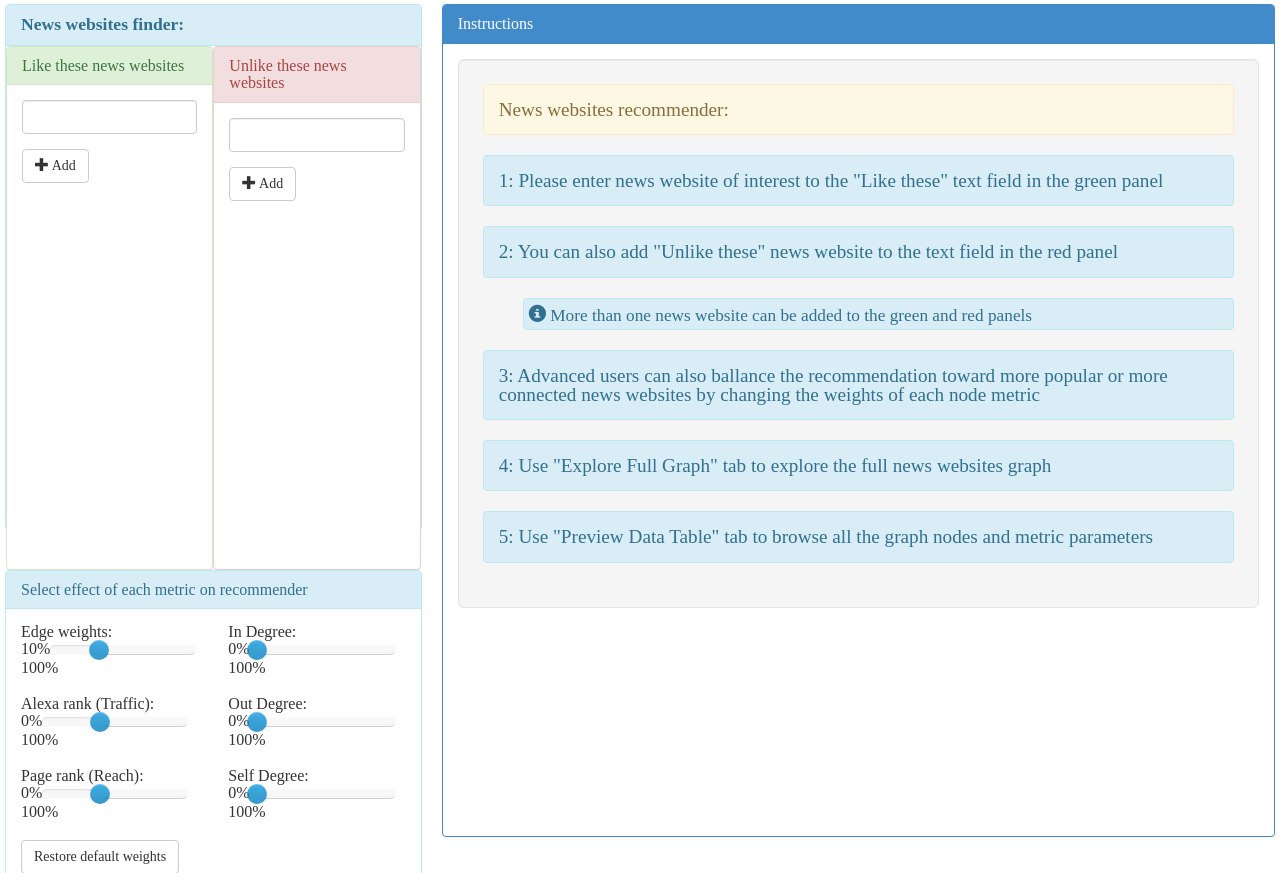
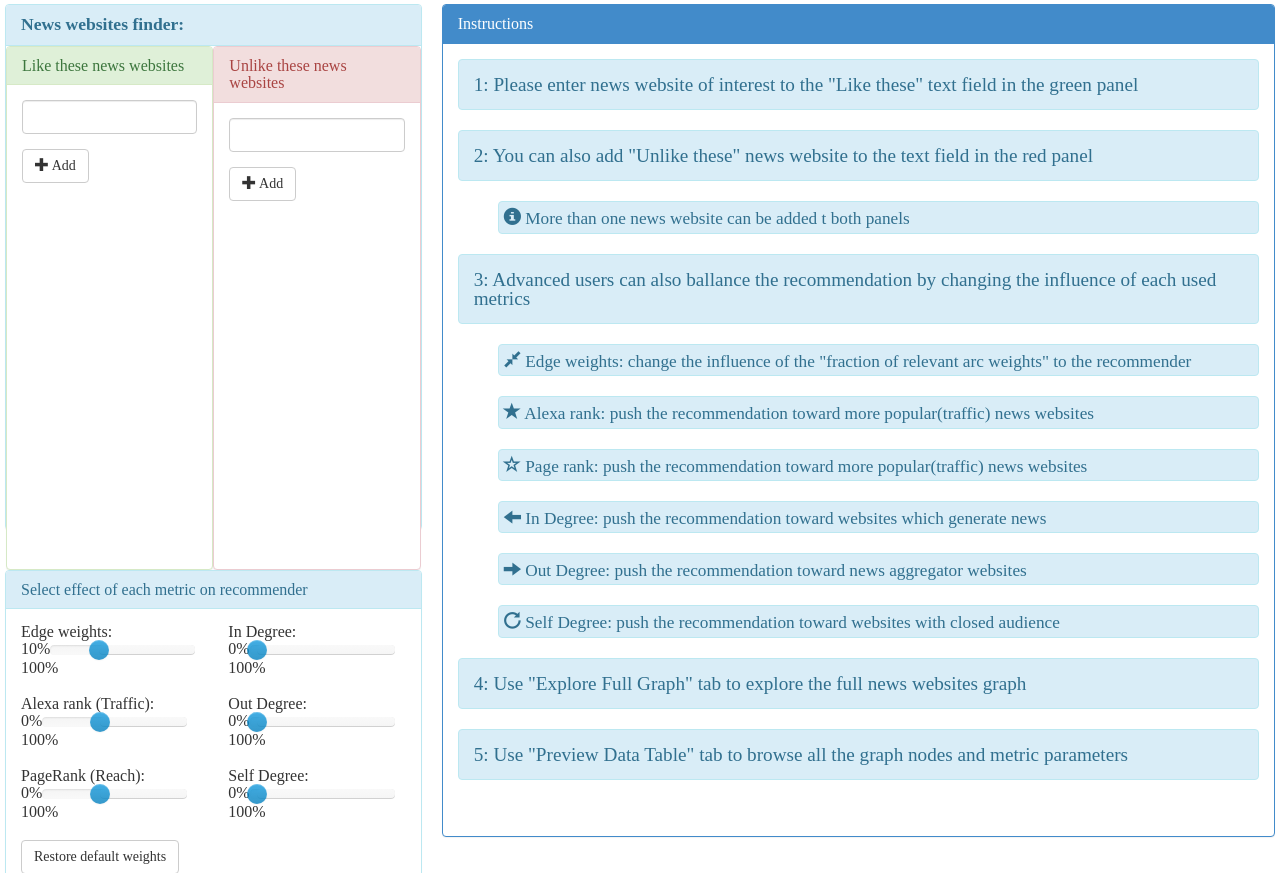
Before and after one commit to bespam/NewsNet, a Flask app: page / in a window 1280 px wide. Shown: the part 50-923 px from the top of the page. Run offline with Flask 2, Linux system fonts and the light colour scheme; data that the repository does not hold is empty; some libraries are stand-ins or nearby versions.

Commit message:
instructions

```diff
--- a/app/templates/search.html
+++ b/app/templates/search.html
@@ -85,7 +85,7 @@ border-left: none;
                         <div class="col-md-6">
                     Edge weights:<br><div style="margin-bottom:4px">10%{{sliders_form.links_slider(id ='links_slider', class='span2', size=13, value=config['links_slider'], ** {'data-slider-min':'10', 'data-slider-max':'100', 'data-slider-step':'10', 'data-slider-value':config['links_slider'], 'data-slider-orientation':'horizontal', 'data-slider-selection':'after', 'data-slider-tooltip':'hide'})}}100%</div><br>
                     Alexa rank (Traffic):<br><div style="margin-bottom:4px">0%{{sliders_form.alexa_slider(id ='alexa_slider', class='span2', size=13, value=config['alexa_slider'], ** {'data-slider-min':'0', 'data-slider-max':'100', 'data-slider-step':'10', 'data-slider-value':config['alexa_slider'], 'data-slider-orientation':'horizontal', 'data-slider-selection':'after', 'data-slider-tooltip':'hide'})}}100%</div><br>
-                    Page rank (Reach):<br><div style="margin-bottom:4px">0%{{sliders_form.p_rank_slider(id ='p_rank_slider', class='span2', size=13, value=config['p_rank_slider'], ** {'data-slider-min':'0', 'data-slider-max':'100', 'data-slider-step':'10', 'data-slider-value':config['p_rank_slider'], 'data-slider-orientation':'horizontal', 'data-slider-selection':'after', 'data-slider-tooltip':'hide'})}}100%</div><br>
+                    PageRank (Reach):<br><div style="margin-bottom:4px">0%{{sliders_form.p_rank_slider(id ='p_rank_slider', class='span2', size=13, value=config['p_rank_slider'], ** {'data-slider-min':'0', 'data-slider-max':'100', 'data-slider-step':'10', 'data-slider-value':config['p_rank_slider'], 'data-slider-orientation':'horizontal', 'data-slider-selection':'after', 'data-slider-tooltip':'hide'})}}100%</div><br>
                         </div>
                         <div class="col-md-6">
                     In Degree:<br><div style="margin-bottom:4px">0%{{sliders_form.in_slider(id ='in_slider', class='span2', size=13, value=config['in_slider'], ** {'data-slider-min':'0', 'data-slider-max':'100', 'data-slider-step':'10', 'data-slider-value':config['in_slider'], 'data-slider-orientation':'horizontal', 'data-slider-selection':'after', 'data-slider-tooltip':'hide'})}}100%</div><br>
@@ -135,7 +135,7 @@ border-left: none;
                 {% endfor %}
             </table>
         </div>
-        <div class="panel-body" style="margin:0px;height:100%; overflow:auto">
+        <div class="panel-body" style="margin:0px;height:100%;overflow:auto">
             <div id="graph-container" style="width:100%;height:55%;border-top:1px;border-top-style:solid;border-color:#428bca"></div>
         </div>
         {% endif %}
@@ -143,17 +143,20 @@ border-left: none;
             <div class="panel-heading">
                 <h3 class="panel-title">Instructions</h3>
             </div>
-            <div class="panel-body" style="font-size:120%">
-                <div class="well well-lg">
-                <div class="alert alert-warning">News websites recommender:</div>
+            <div class="panel-body" style="font-size:120%;height:90%;overflow:auto"">
                 <div class="alert alert-info">1: Please enter news website of interest to the "Like these" text field in the green panel</div>
                 <div class="alert alert-info">2: You can also add "Unlike these" news website to the text field in the red panel</div>
-                <div class="alert alert-info" style="font-size:90%;margin-left:40px;padding:5px"><span class="glyphicon glyphicon-info-sign"></span> More than one news website can be added to the green and red panels</div>
-                <div class="alert alert-info">3: Advanced users can also ballance the recommendation toward more popular or more connected news websites by changing the weights of each node metric</div>
+                <div class="alert alert-info" style="font-size:90%;margin-left:40px;padding:5px"><span class="glyphicon glyphicon-info-sign"></span> More than one news website can be added t both panels</div>
+                <div class="alert alert-info">3: Advanced users can also ballance the recommendation by changing the influence of each used metrics</div>
+                <div class="alert alert-info" style="font-size:90%;margin-left:40px;padding:5px"><span class="glyphicon glyphicon-resize-small"></span> Edge weights: change the influence of the "fraction of relevant arc weights" to the recommender</div>
+                <div class="alert alert-info" style="font-size:90%;margin-left:40px;padding:5px"><span class="glyphicon glyphicon-star"></span> Alexa rank: push the recommendation toward more popular(traffic) news websites</div>
+                <div class="alert alert-info" style="font-size:90%;margin-left:40px;padding:5px"><span class="glyphicon glyphicon-star-empty"></span> Page rank: push the recommendation toward more popular(traffic) news websites</div>
+                <div class="alert alert-info" style="font-size:90%;margin-left:40px;padding:5px"><span class="glyphicon glyphicon-arrow-left"></span> In Degree: push the recommendation toward websites which generate news</div>
+                <div class="alert alert-info" style="font-size:90%;margin-left:40px;padding:5px"><span class="glyphicon glyphicon-arrow-right"></span> Out Degree: push the recommendation toward news aggregator websites</div>
+                <div class="alert alert-info" style="font-size:90%;margin-left:40px;padding:5px"><span class="glyphicon glyphicon-repeat"></span> Self Degree: push the recommendation toward websites with closed audience</div>
                 <div class="alert alert-info">4: Use "Explore Full Graph" tab to explore the full news websites graph</div>
                 <div class="alert alert-info">5: Use "Preview Data Table" tab to browse all the graph nodes and metric parameters</div>
                 </div>
-            </div>
         {% endif %}
     </div>
 
```
